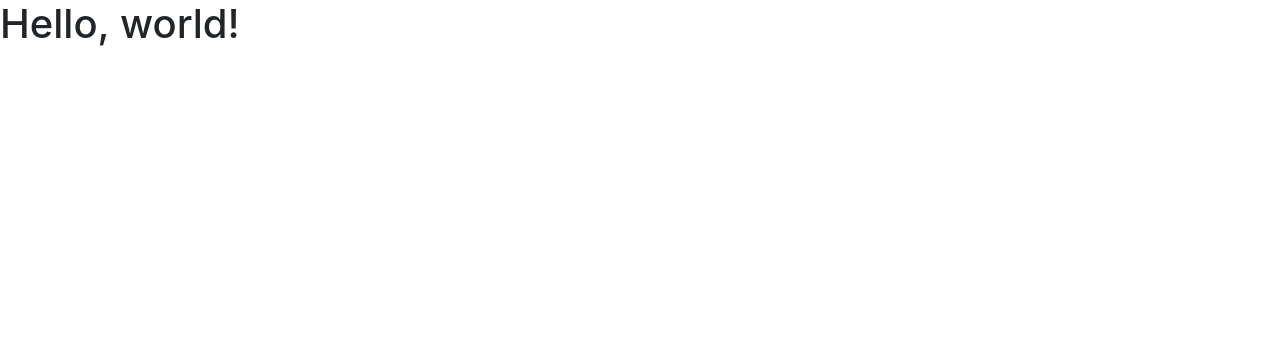
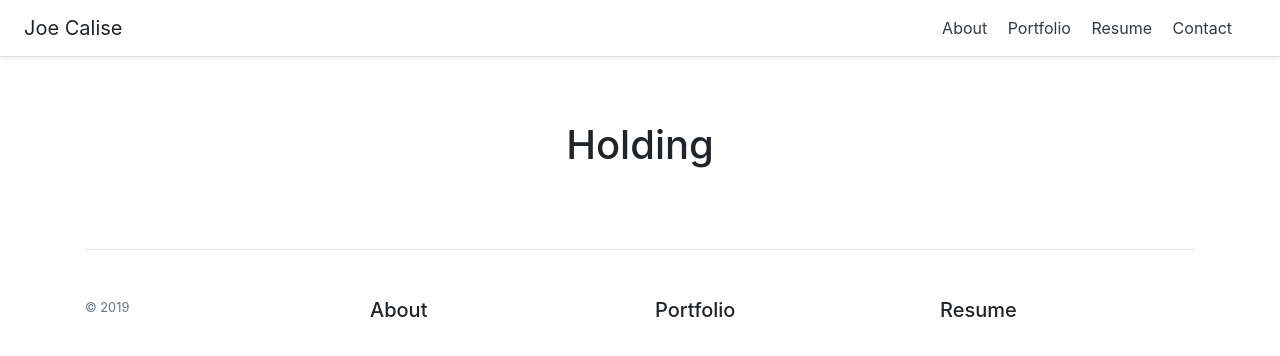
Before and after one commit to jcalise/jcalise.github.io, a plain HTML site: page index.html in a window 1280 px wide. Drawn offline with nearby package versions, Linux system fonts and the light colour scheme.

Commit message:
Trying something new

```diff
--- a/index.html
+++ b/index.html
@@ -10,10 +10,47 @@
     <link rel="stylesheet" href="style.css">
 
 
-    <title>Hello, world!</title>
+    <title>Joe Calise</title>
   </head>
   <body>
-    <h1>Hello, world!</h1>
+    <body>
+        <div class="d-flex flex-column flex-md-row align-items-center p-3 px-md-4 mb-3 bg-white border-bottom shadow-sm">
+      <h5 class="my-0 mr-md-auto font-weight-normal">Joe Calise</h5>
+      <nav class="my-2 my-md-0 mr-md-3">
+        <a class="p-2 text-dark" href="#">About</a>
+        <a class="p-2 text-dark" href="#">Portfolio</a>
+        <a class="p-2 text-dark" href="#">Resume</a>
+        <a class="p-2 text-dark" href="#">Contact</a>
+      </nav>
+    </div>
+
+    <div class="pricing-header px-3 py-3 pt-md-5 pb-md-4 mx-auto text-center">
+      <h1>Holding</h1>
+      </div>
+
+    <div class="container">
+
+
+      <footer class="pt-4 my-md-5 pt-md-5 border-top">
+        <div class="row">
+          <div class="col-12 col-md">
+            <small class="d-block mb-3 text-muted">&copy; 2019</small>
+          </div>
+          <div class="col-6 col-md">
+            <h5>About</h5>
+
+          </div>
+          <div class="col-6 col-md">
+            <h5>Portfolio</h5>
+
+          </div>
+          <div class="col-6 col-md">
+            <h5>Resume</h5>
+
+          </div>
+        </div>
+      </footer>
+    </div>
 
     <!-- Optional JavaScript -->
     <!-- jQuery first, then Popper.js, then Bootstrap JS -->
```
